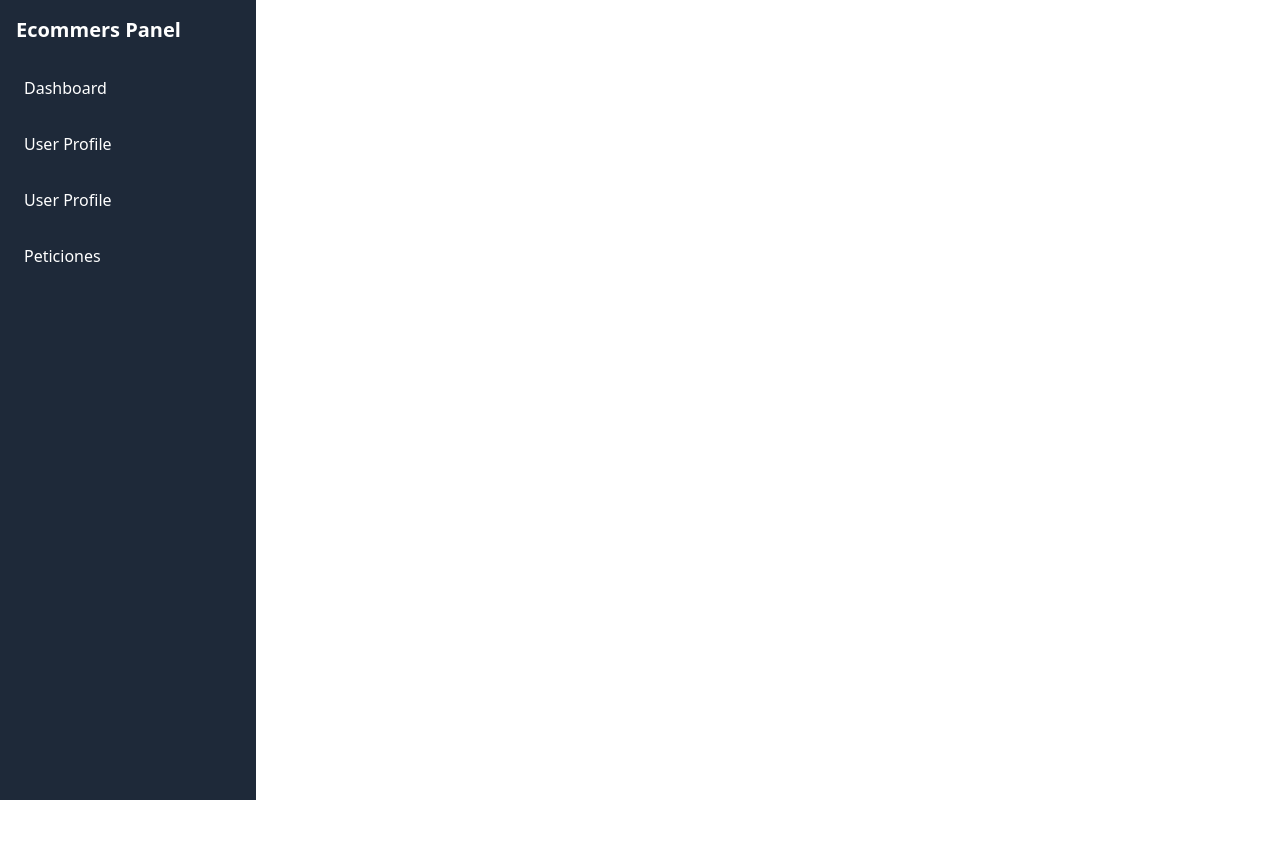
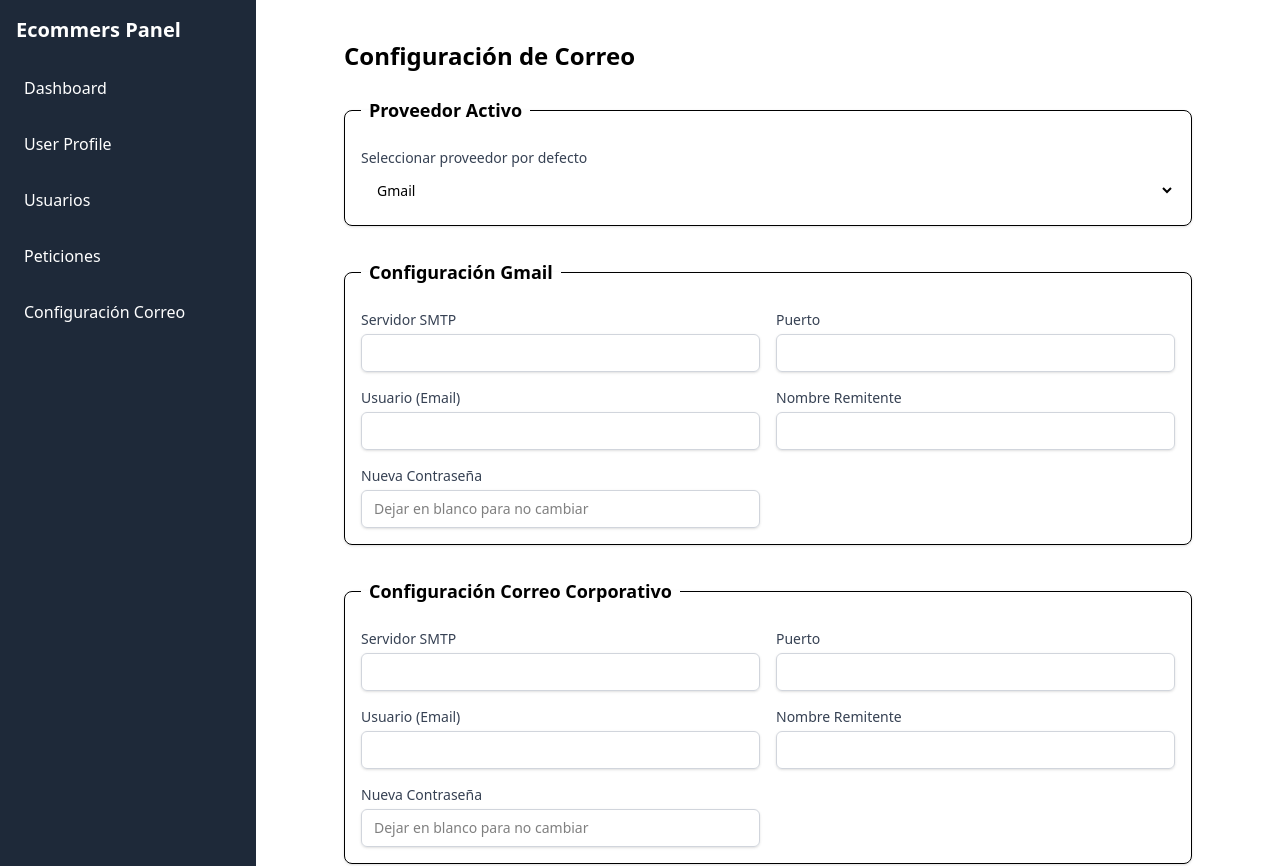
Before and after one commit to jesuschirre/client-ecom, a React (Vite) app: page /configuracion/correo in a window 1280 px wide. Shown: the top 866 px of the page. Before the commit the page ends 800 px from the top, so only its background shows below. Built offline with nearby package versions, Linux system fonts and the light colour scheme; no server answers.

Commit message:
:zap: logica de correo

```diff
--- a/src/App.jsx
+++ b/src/App.jsx
@@ -4,6 +4,7 @@ import UserProfile from "./pages/UserProfile";
 import Usuarios from "./pages/Usuarios";
 import Sidebar from "./components/Sidebar";
 import Peticiones from "./pages/peticiones";
+import ConfiguracionCorreo from "./pages/ConfiguracionCorreo"; // <-- AÑADE ESTA IMPORTACIÓN
 
 function App() {
   return (
@@ -16,6 +17,8 @@ function App() {
             <Route path="/profile" element={<UserProfile />} />
             <Route path="/usuarios" element={<Usuarios />} />
             <Route path="/peticiones" element={<Peticiones />} />
+            {/* V-- AÑADE ESTA NUEVA RUTA --V */}
+            <Route path="/configuracion/correo" element={<ConfiguracionCorreo />} />
           </Routes>
         </div>
       </div>
--- a/src/components/Sidebar.jsx
+++ b/src/components/Sidebar.jsx
@@ -7,8 +7,17 @@ export default function Sidebar() {
       <nav className="flex flex-col gap-4">
         <Link to="/" className="hover:bg-gray-700 p-2 rounded">Dashboard</Link>
         <Link to="/profile" className="hover:bg-gray-700 p-2 rounded">User Profile</Link>
-        <Link to="/usuarios" className="hover:bg-gray-700 p-2 rounded">User Profile</Link>
+        {/* Corregí este enlace que apuntaba a /usuarios pero decía User Profile */}
+        <Link to="/usuarios" className="hover:bg-gray-700 p-2 rounded">Usuarios</Link>
         <Link to="/peticiones" className="hover:bg-gray-700 p-2 rounded">Peticiones</Link>
+
+        {/* ================================================== */}
+        {/* ===== AQUÍ AÑADIMOS EL NUEVO ENLACE ===== */}
+        {/* ================================================== */}
+        <Link to="/configuracion/correo" className="hover:bg-gray-700 p-2 rounded">
+          Configuración Correo
+        </Link>
+
       </nav>
     </div>
   );
--- /dev/null
+++ b/src/pages/ConfiguracionCorreo.jsx
@@ -0,0 +1,136 @@
+// El código completo del componente que te proporcioné antes va aquí.
+// Lo vuelvo a poner para tu comodidad:
+import React, { useState, useEffect } from "react";
+
+export default function ConfiguracionCorreo() {
+  const [config, setConfig] = useState({});
+  const [loading, setLoading] = useState(true);
+  const [message, setMessage] = useState({ text: "", type: "" });
+
+  useEffect(() => {
+    fetch("http://localhost:3000/api/configuracion/correo")
+      .then((res) => res.json())
+      .then((data) => {
+        setConfig(data);
+        setLoading(false);
+      })
+      .catch((err) => {
+        console.error("Error al cargar la configuración:", err);
+        setMessage({ text: "Error al cargar la configuración.", type: "error" });
+        setLoading(false);
+      });
+  }, []);
+
+  const handleInputChange = (e) => {
+    const { name, value } = e.target;
+    setConfig((prevConfig) => ({
+      ...prevConfig,
+      [name]: value,
+    }));
+  };
+
+  const handleSubmit = async (e) => {
+    e.preventDefault();
+    setMessage({ text: "Guardando...", type: "info" });
+
+    try {
+      const res = await fetch("http://localhost:3000/api/configuracion/correo", {
+        method: "POST",
+        headers: { "Content-Type": "application/json" },
+        body: JSON.stringify(config),
+      });
+
+      const data = await res.json();
+      if (!res.ok) {
+        throw new Error(data.error || "Ocurrió un error");
+      }
+
+      setMessage({ text: data.message, type: "success" });
+    } catch (err) {
+      console.error("Error al guardar:", err);
+      setMessage({ text: `Error al guardar: ${err.message}`, type: "error" });
+    }
+  };
+
+  if (loading) {
+    return <p className="text-center p-10">Cargando configuración...</p>;
+  }
+
+  return (
+    <div className="p-6 max-w-4xl mx-auto">
+      <h2 className="text-2xl font-bold mb-6">Configuración de Correo</h2>
+
+      <form onSubmit={handleSubmit} className="space-y-8">
+        <fieldset className="border p-4 rounded-lg shadow-sm">
+          <legend className="text-lg font-semibold px-2">Proveedor Activo</legend>
+          <div className="mt-2">
+            <label htmlFor="proveedor_activo" className="block text-sm font-medium text-gray-700">
+              Seleccionar proveedor por defecto
+            </label>
+            <select
+              id="proveedor_activo"
+              name="proveedor_activo"
+              value={config.proveedor_activo || 'gmail'}
+              onChange={handleInputChange}
+              className="mt-1 block w-full pl-3 pr-10 py-2 text-base border-gray-300 focus:outline-none focus:ring-indigo-500 focus:border-indigo-500 sm:text-sm rounded-md"
+            >
+              <option value="gmail">Gmail</option>
+              <option value="corporativo">Corporativo</option>
+            </select>
+          </div>
+        </fieldset>
+
+        <fieldset className="border p-4 rounded-lg shadow-sm">
+          <legend className="text-lg font-semibold px-2">Configuración Gmail</legend>
+          <div className="grid grid-cols-1 md:grid-cols-2 gap-4 mt-2">
+            <InputField label="Servidor SMTP" name="gmail_servidor" value={config.gmail_servidor || ''} onChange={handleInputChange} />
+            <InputField label="Puerto" name="gmail_puerto" type="number" value={config.gmail_puerto || ''} onChange={handleInputChange} />
+            <InputField label="Usuario (Email)" name="gmail_usuario" type="email" value={config.gmail_usuario || ''} onChange={handleInputChange} />
+            <InputField label="Nombre Remitente" name="gmail_nombre_remitente" value={config.gmail_nombre_remitente || ''} onChange={handleInputChange} />
+            <InputField label="Nueva Contraseña" name="gmail_contrasena" type="password" placeholder="Dejar en blanco para no cambiar" onChange={handleInputChange} />
+          </div>
+        </fieldset>
+
+        <fieldset className="border p-4 rounded-lg shadow-sm">
+          <legend className="text-lg font-semibold px-2">Configuración Correo Corporativo</legend>
+          <div className="grid grid-cols-1 md:grid-cols-2 gap-4 mt-2">
+            <InputField label="Servidor SMTP" name="corporativo_servidor" value={config.corporativo_servidor || ''} onChange={handleInputChange} />
+            <InputField label="Puerto" name="corporativo_puerto" type="number" value={config.corporativo_puerto || ''} onChange={handleInputChange} />
+            <InputField label="Usuario (Email)" name="corporativo_usuario" type="email" value={config.corporativo_usuario || ''} onChange={handleInputChange} />
+            <InputField label="Nombre Remitente" name="corporativo_nombre_remitente" value={config.corporativo_nombre_remitente || ''} onChange={handleInputChange} />
+            <InputField label="Nueva Contraseña" name="corporativo_contrasena" type="password" placeholder="Dejar en blanco para no cambiar" onChange={handleInputChange} />
+          </div>
+        </fieldset>
+
+        {message.text && (
+          <div className={`p-3 rounded text-center ${message.type === 'success' ? 'bg-green-100 text-green-800' : message.type === 'error' ? 'bg-red-100 text-red-800' : 'bg-blue-100 text-blue-800'}`}>
+            {message.text}
+          </div>
+        )}
+
+        <div className="text-right">
+          <button type="submit" className="bg-blue-600 hover:bg-blue-700 text-white font-bold py-2 px-6 rounded-lg shadow">
+            Guardar Cambios
+          </button>
+        </div>
+      </form>
+    </div>
+  );
+}
+
+const InputField = ({ label, name, type = 'text', value, onChange, placeholder }) => (
+  <div>
+    <label htmlFor={name} className="block text-sm font-medium text-gray-700">
+      {label}
+    </label>
+    <input
+      type={type}
+      id={name}
+      name={name}
+      value={value}
+      onChange={onChange}
+      placeholder={placeholder}
+      className="mt-1 block w-full px-3 py-2 border border-gray-300 rounded-md shadow-sm focus:outline-none focus:ring-indigo-500 focus:border-indigo-500 sm:text-sm"
+    />
+  </div>
+);
```
